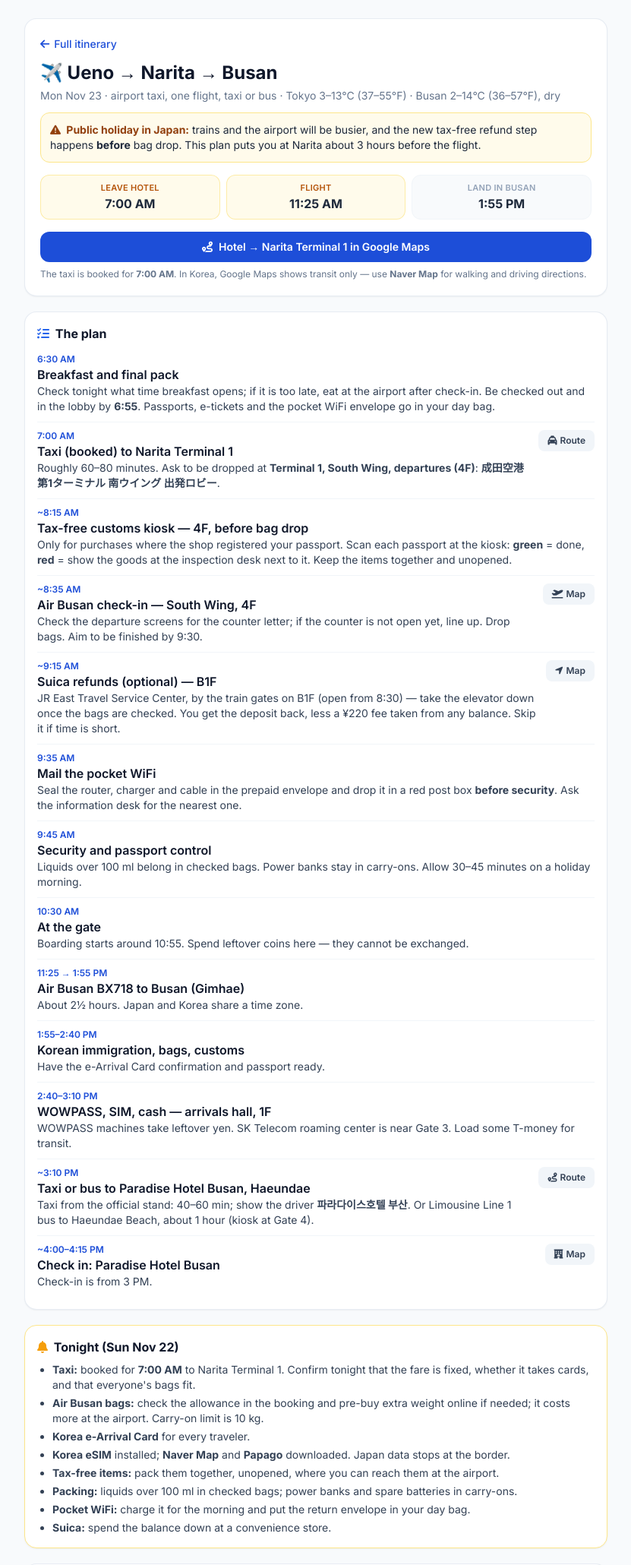
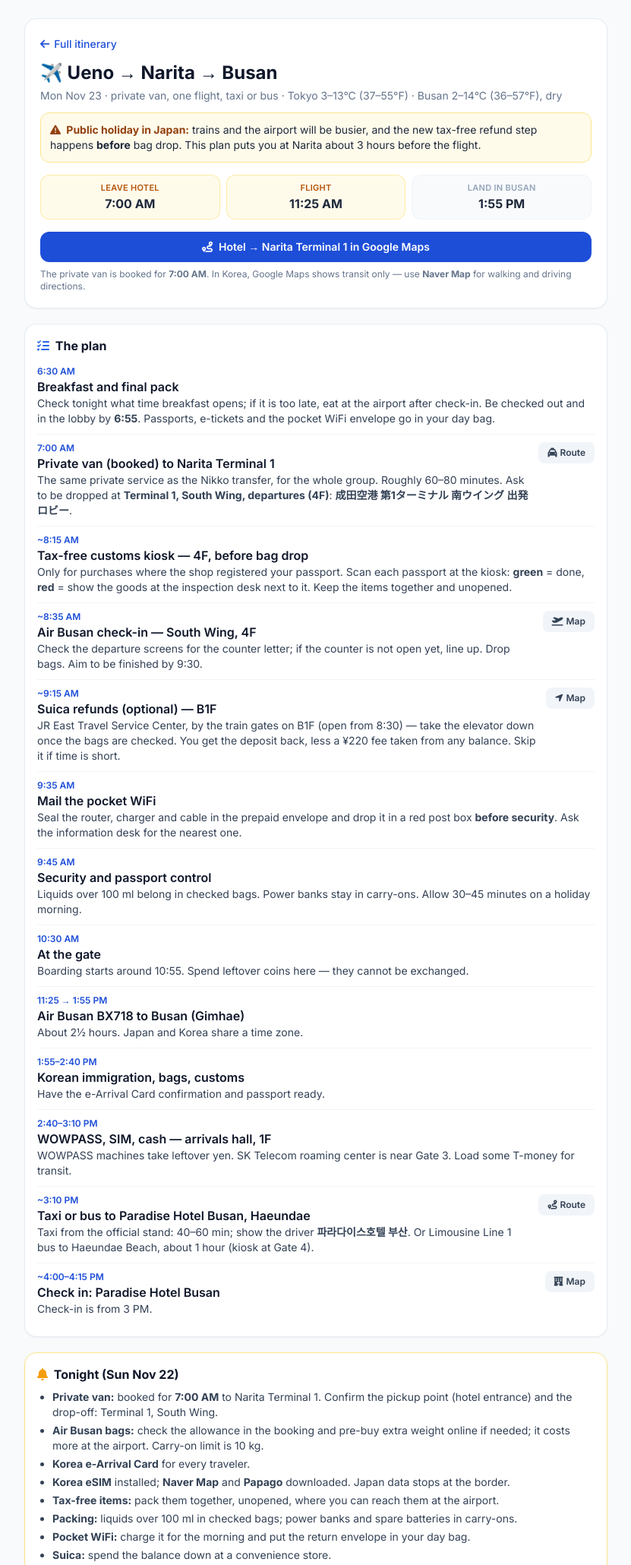
Before and after one commit to pho2go/japan-korea-itinerary, a plain HTML site: page narita-busan.html in a window 1280 px wide. Shown: the top 2060 px of the page at 76% size, without its empty margins (224-1055 px from the left). Drawn offline with nearby package versions, Linux system fonts and the light colour scheme.

Commit message:
Nov 23: the 7:00 AM ride is the private van used for the Nikko transfer
Co-Authored-By: Claude Fable 5.2 <noreply@anthropic.com>
Claude-Session: https://claude.ai/code/session_01PjRRv6RmcRMAcpouhfRttE

```diff
--- a/narita-busan.html
+++ b/narita-busan.html
@@ -32,7 +32,7 @@
             <i class="fa-solid fa-arrow-left"></i> Full itinerary
         </a>
         <h1 class="text-2xl font-bold text-slate-900">✈️ Ueno → Narita → Busan</h1>
-        <p class="text-sm text-slate-500 mt-1">Mon Nov 23 · airport taxi, one flight, taxi or bus · Tokyo 3–13°C (37–55°F) · Busan 2–14°C (36–57°F), dry</p>
+        <p class="text-sm text-slate-500 mt-1">Mon Nov 23 · private van, one flight, taxi or bus · Tokyo 3–13°C (37–55°F) · Busan 2–14°C (36–57°F), dry</p>
         <div class="mt-3 bg-amber-50 border border-amber-200 rounded-xl p-3 text-sm text-slate-800">
             <strong class="text-amber-800"><i class="fa-solid fa-triangle-exclamation mr-1"></i> Public holiday in Japan:</strong> trains and the airport will be busier, and the new tax-free refund step happens <strong>before</strong> bag drop. This plan puts you at Narita about 3 hours before the flight.
         </div>
@@ -54,7 +54,7 @@
            class="no-print mt-4 w-full px-4 py-2.5 bg-brand-600 hover:bg-brand-700 text-white text-sm font-semibold rounded-xl transition flex items-center justify-center gap-2">
             <i class="fa-solid fa-route"></i> Hotel → Narita Terminal 1 in Google Maps
         </a>
-        <p class="text-xs text-slate-500 mt-2">The taxi is booked for <strong>7:00 AM</strong>. In Korea, Google Maps shows transit only — use <strong>Naver Map</strong> for walking and driving directions.</p>
+        <p class="text-xs text-slate-500 mt-2">The private van is booked for <strong>7:00 AM</strong>. In Korea, Google Maps shows transit only — use <strong>Naver Map</strong> for walking and driving directions.</p>
     </header>
 
     <section class="bg-white rounded-2xl p-4 shadow-sm border border-slate-200/80">
@@ -71,8 +71,8 @@
             <li class="py-2.5 flex items-start justify-between gap-3">
                 <div>
                     <div class="text-xs font-semibold text-brand-600">7:00 AM</div>
-                    <div class="font-semibold text-slate-900">Taxi (booked) to Narita Terminal 1</div>
-                    <div class="text-sm text-slate-700">Roughly 60–80 minutes. Ask to be dropped at <strong>Terminal 1, South Wing, departures (4F)</strong>: <strong>成田空港 第1ターミナル 南ウイング 出発ロビー</strong>.</div>
+                    <div class="font-semibold text-slate-900">Private van (booked) to Narita Terminal 1</div>
+                    <div class="text-sm text-slate-700">The same private service as the Nikko transfer, for the whole group. Roughly 60–80 minutes. Ask to be dropped at <strong>Terminal 1, South Wing, departures (4F)</strong>: <strong>成田空港 第1ターミナル 南ウイング 出発ロビー</strong>.</div>
                 </div>
                 <a href="https://www.google.com/maps/dir/?api=1&amp;origin=Hotel%20Crown%20Hills%20Ueno%20Premier&amp;origin_place_id=ChIJG-r5XJ-OGGARwJj5DTuWZzQ&amp;destination=Narita%20Airport%20Terminal%201&amp;travelmode=driving" target="_blank" rel="noopener noreferrer" class="no-print shrink-0 px-3 py-1.5 bg-slate-100 hover:bg-slate-200 text-slate-700 text-xs font-semibold rounded-lg inline-flex items-center gap-1"><i class="fa-solid fa-taxi"></i> Route</a>
             </li>
@@ -170,7 +170,7 @@
     <section class="bg-white rounded-2xl p-4 shadow-sm border border-amber-200">
         <h2 class="font-bold text-slate-900 mb-2"><i class="fa-solid fa-bell text-amber-500 mr-1"></i> Tonight (Sun Nov 22)</h2>
         <ul class="text-sm text-slate-700 list-disc pl-5 space-y-1">
-            <li><strong>Taxi:</strong> booked for <strong>7:00 AM</strong> to Narita Terminal 1. Confirm tonight that the fare is fixed, whether it takes cards, and that everyone's bags fit.</li>
+            <li><strong>Private van:</strong> booked for <strong>7:00 AM</strong> to Narita Terminal 1. Confirm the pickup point (hotel entrance) and the drop-off: Terminal 1, South Wing.</li>
             <li><strong>Air Busan bags:</strong> check the allowance in the booking and pre-buy extra weight online if needed; it costs more at the airport. Carry-on limit is 10 kg.</li>
             <li><strong>Korea e-Arrival Card</strong> for every traveler.</li>
             <li><strong>Korea eSIM</strong> installed; <strong>Naver Map</strong> and <strong>Papago</strong> downloaded. Japan data stops at the border.</li>
@@ -226,7 +226,7 @@
         </div>
     </details>
 
-    <p class="text-xs text-slate-400 text-center pb-4">The taxi drive time (60–80 min) is an estimate. JR East Travel Service Center hours (8:30–19:00) are from JR East. Tax-free kiosk location is from a Nov 2026 Narita guide. Air Busan's check-in cutoff and the post box location were not confirmed — check the airport screens and information desk. Checked Nov 22, 2026.</p>
+    <p class="text-xs text-slate-400 text-center pb-4">The drive time (60–80 min) is an estimate. JR East Travel Service Center hours (8:30–19:00) are from JR East. Tax-free kiosk location is from a Nov 2026 Narita guide. Air Busan's check-in cutoff and the post box location were not confirmed — check the airport screens and information desk. Checked Nov 22, 2026.</p>
 </div>
 </body>
 </html>
```
Also changed, not shown: index.html (+5 -5 lines).
